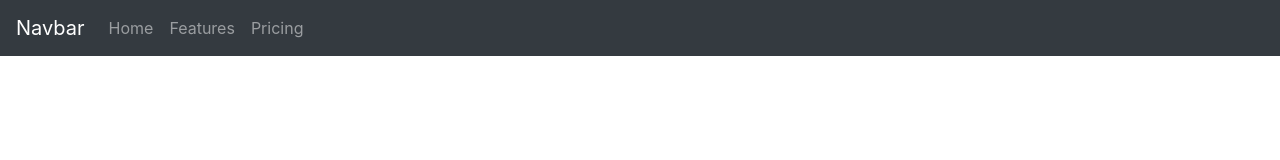
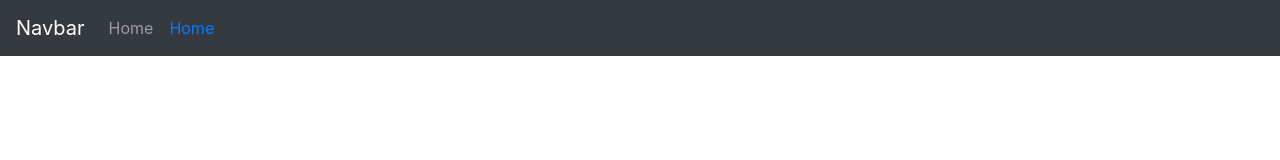
Before and after one commit to romandulman/nodejs-reactjs-mysql-sports-score-board, a React (Create React App) app in the folder frontend/: page / in a window 1280 px wide. Shown: the top 160 px of the page. Built offline with nearby package versions, Linux system fonts and the light colour scheme.

Commit message:
adedd code

```diff
--- a/frontend/src/components/Header.js
+++ b/frontend/src/components/Header.js
@@ -2,6 +2,7 @@ import React, { Component } from "react";
 import "./Styles.css";
 import Navbar from "react-bootstrap/Navbar";
 import Nav from "react-bootstrap/Nav";
+import Button from 'react-bootstrap/Button'
 import Dropdown from "react-bootstrap/Dropdown"
 import { BrowserRouter as Router, Route, Link } from "react-router-dom";
 import { connect } from "react-redux";
@@ -23,19 +24,14 @@ const mapDispachToProps = dispach => {
 
 
 class Header extends Component {
-    addGuestHandler = () => {
-        this.props.isLoggedIn ? this.props.ShowModal() : this.props.LoginBtn();
-    };
-
 
     render() {
         return (
             <Navbar bg="dark" variant="dark">
-                <Navbar.Brand href="#home">Navbar</Navbar.Brand>
+                <Navbar.Brand >Navbar</Navbar.Brand>
                 <Nav className="mr-auto">
-                    <Nav.Link href="#home">Home</Nav.Link>
-                    <Nav.Link href="#features">Features</Nav.Link>
-                    <Nav.Link href="#pricing">Pricing</Nav.Link>
+                    <Nav.Link omponent={Link} to={'/first'}>Home</Nav.Link>
+                    <Nav.Link><Link to="/guests" >Home</Link></Nav.Link>
                 </Nav>
             </Navbar>
         );
```
